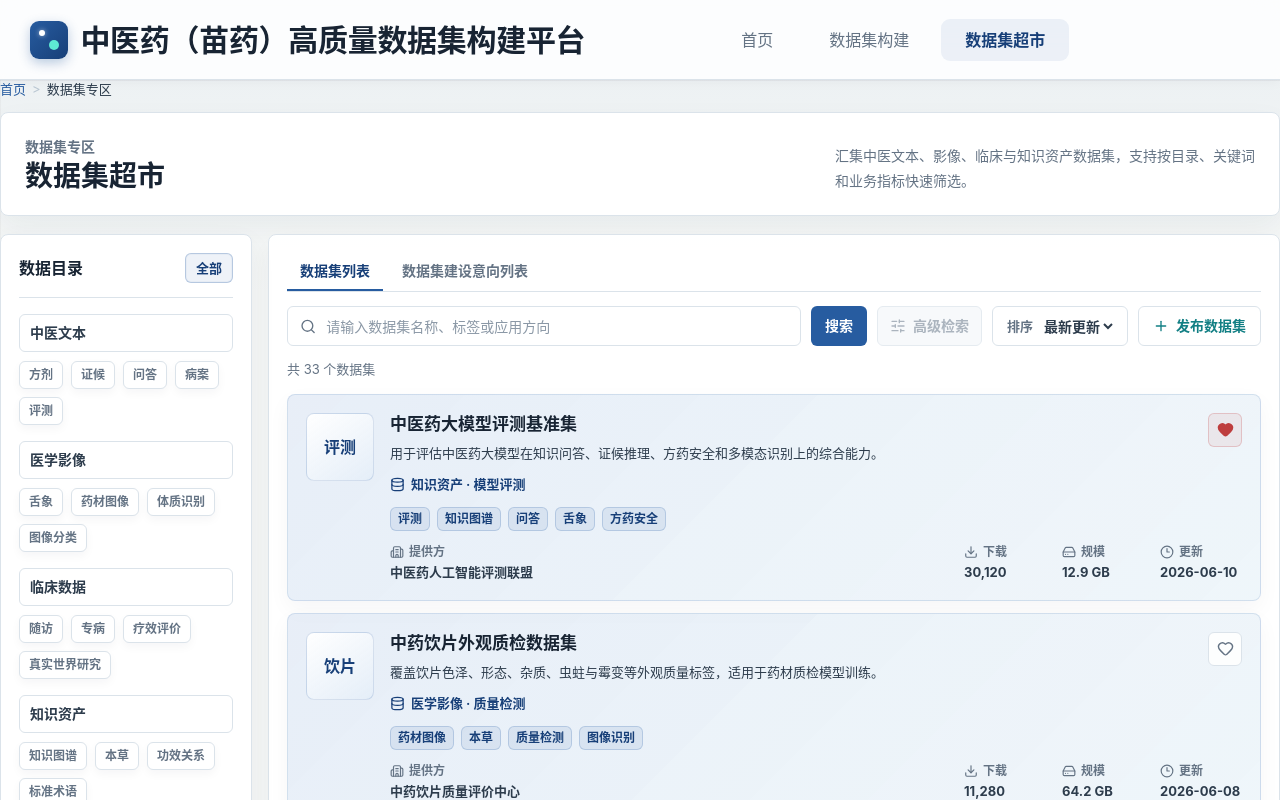
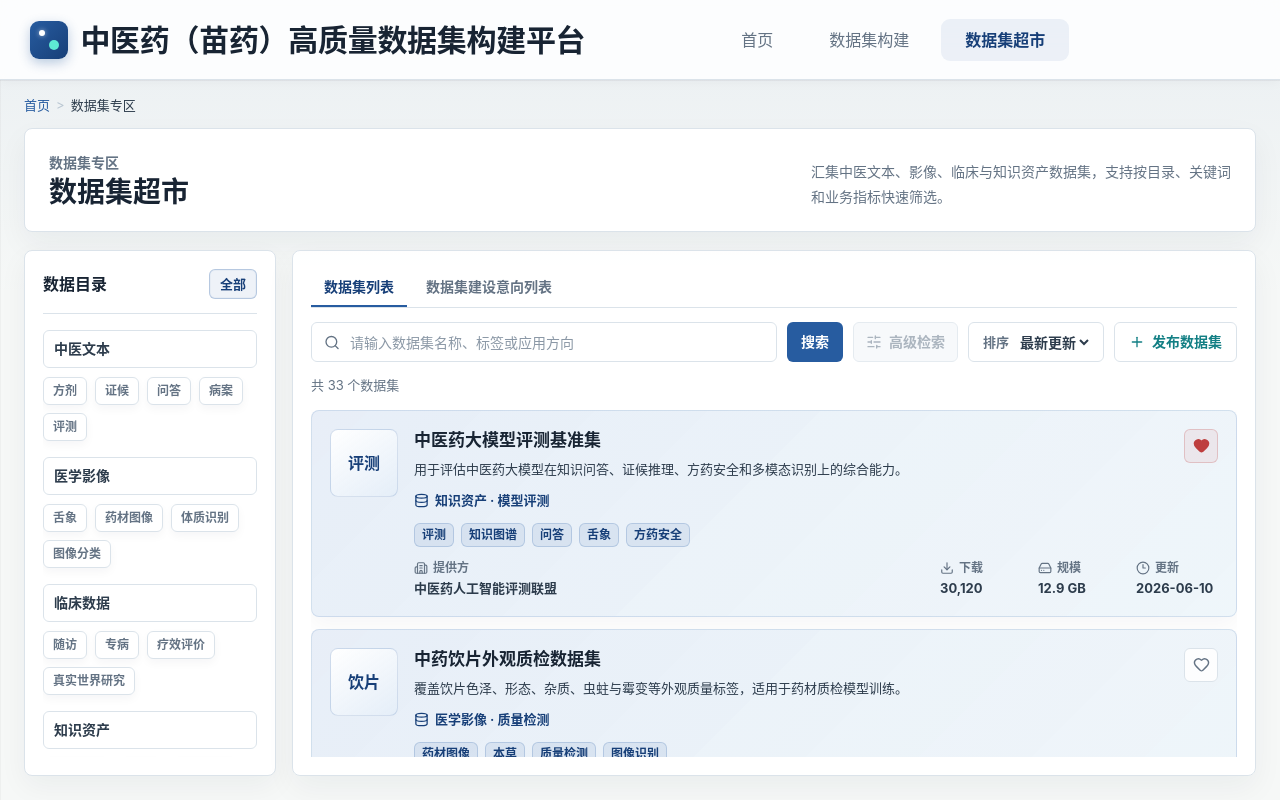
Before and after one commit to Yanzengyong/zy-hqDataset-fe, a Vue app: page /market in a window 1280 px wide. Built offline with nearby package versions, Linux system fonts and the light colour scheme.

Commit message:
feat:完成数据集超市的优化

```diff
--- a/src/views/MarketView.vue
+++ b/src/views/MarketView.vue
@@ -114,6 +114,7 @@ watch([keyword, activeCategory, sort], () => {
           <span v-if="activeCategory !== 'all'">当前筛选：{{ activeCategory }}</span>
         </div>
 
+        <div class="market-view__body">
           <div v-if="loading" class="market-view__loading">
             <LoadingState text="正在载入数据集..." />
           </div>
@@ -132,6 +133,7 @@ watch([keyword, activeCategory, sort], () => {
               @toggle-favorite="toggleDatasetFavorite"
             />
           </div>
+        </div>
       </main>
     </div>
   </section>
@@ -140,33 +142,11 @@ watch([keyword, activeCategory, sort], () => {
 <style scoped>
 .market-view {
   display: grid;
+  grid-template-rows: auto 1fr;
   gap: 18px;
-  min-height: calc(100vh - 80px - 48px);
   height: calc(100vh - 80px);
-  overflow-y: auto;
-  scrollbar-width: thin;
-  scrollbar-color: rgba(39, 92, 160, 0.3) transparent;
-}
-
-.market-view::-webkit-scrollbar {
-  width: 6px;
-}
-
-.market-view::-webkit-scrollbar-track {
-  background: transparent;
-}
-
-.market-view::-webkit-scrollbar-thumb {
-  background-color: rgba(39, 92, 160, 0.3);
-  border-radius: 3px;
-}
-
-.market-view::-webkit-scrollbar-thumb:hover {
-  background-color: rgba(39, 92, 160, 0.55);
-}
-
-.market-view::-webkit-scrollbar-thumb:active {
-  background-color: rgba(39, 92, 160, 0.75);
+  padding: 16px 24px 24px;
+  overflow: hidden;
 }
 
 .market-view__header {
@@ -213,21 +193,80 @@ watch([keyword, activeCategory, sort], () => {
   display: grid;
   grid-template-columns: 252px minmax(0, 1fr);
   gap: 16px;
-  align-items: start;
+  align-items: stretch;
+  min-height: 0;
 }
 
 .market-view__sidebar {
-  position: sticky;
-  top: 16px;
+  min-height: 0;
+  overflow: hidden;
+  display: flex;
+  flex-direction: column;
+}
+
+.market-view__sidebar :deep(.filter-sidebar) {
+  display: flex;
+  flex-direction: column;
+  height: 100%;
+  overflow: hidden;
+}
+
+.market-view__sidebar :deep(.filter-sidebar__groups) {
+  min-height: 0;
+  overflow-y: auto;
+  scrollbar-width: thin;
+  scrollbar-color: rgba(39, 92, 160, 0.3) transparent;
+}
+
+.market-view__sidebar :deep(.filter-sidebar__groups::-webkit-scrollbar) {
+  width: 6px;
+}
+
+.market-view__sidebar :deep(.filter-sidebar__groups::-webkit-scrollbar-thumb) {
+  background-color: rgba(39, 92, 160, 0.3);
+  border-radius: 3px;
 }
 
 .market-view__content {
   min-width: 0;
+  min-height: 0;
   padding: 18px;
   border: 1px solid var(--color-border);
   border-radius: 8px;
   background: rgba(255, 255, 255, 0.92);
   box-shadow: 0 12px 30px rgba(24, 36, 51, 0.05);
+  display: flex;
+  flex-direction: column;
+  overflow: hidden;
+}
+
+.market-view__list-meta {
+  flex: 0 0 auto;
+}
+
+.market-view__body {
+  flex: 1;
+  min-height: 0;
+  overflow-y: auto;
+  scrollbar-width: thin;
+  scrollbar-color: rgba(39, 92, 160, 0.3) transparent;
+}
+
+.market-view__body::-webkit-scrollbar {
+  width: 6px;
+}
+
+.market-view__body::-webkit-scrollbar-track {
+  background: transparent;
+}
+
+.market-view__body::-webkit-scrollbar-thumb {
+  background-color: rgba(39, 92, 160, 0.3);
+  border-radius: 3px;
+}
+
+.market-view__body::-webkit-scrollbar-thumb:hover {
+  background-color: rgba(39, 92, 160, 0.55);
 }
 
 .market-view__list-meta {
```
Lines whose indentation alone changed are shown as unchanged.
